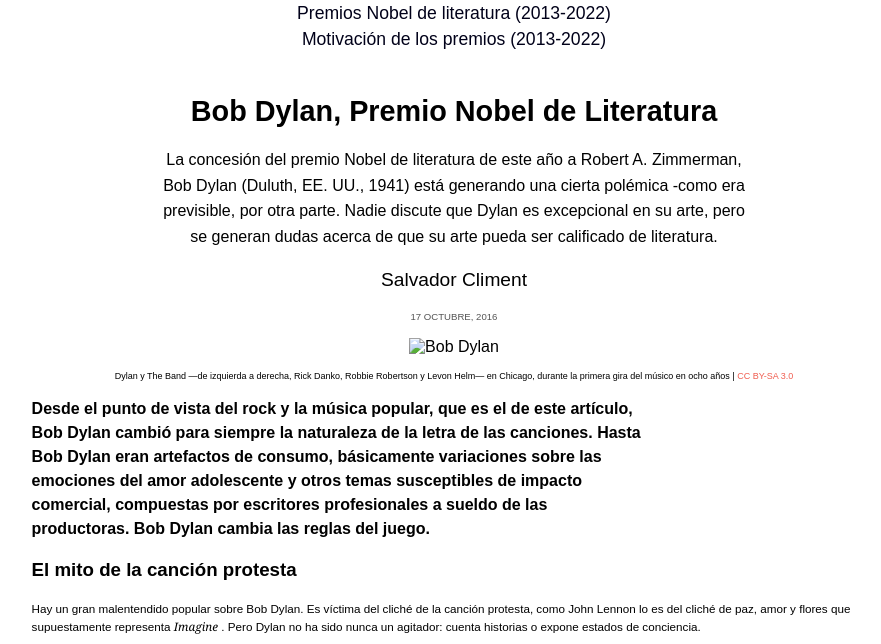
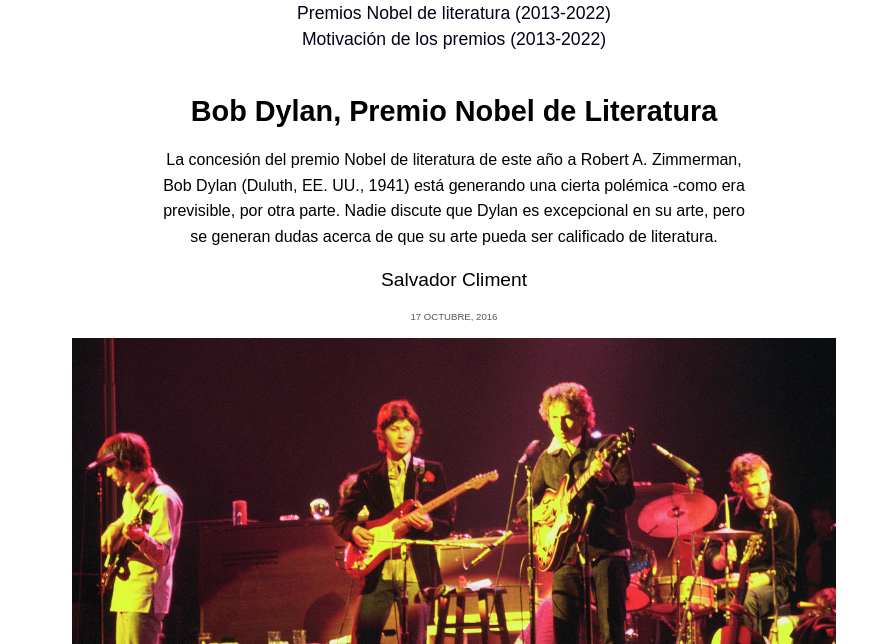
Before and after one commit to Luissanju/DIW-LuisSanju, a plain HTML site: page index.html in a window 1280 px wide. Shown: the part 135-779 px from the top of the page, without its empty margins (186-1067 px from the left). Drawn offline with Linux system fonts and the light colour scheme.

Commit message:
Update index.html

```diff
--- a/index.html
+++ b/index.html
@@ -24,7 +24,7 @@
         <p class="date">17 OCTUBRE, 2016</p>
         <!--Imagen de bob dylan en concierto, marcamos aspectos como el alt y figcaption que nos permite un pie de foto descriptivo-->
         <figure>
-            <img src="img/Bob-Dylan-and-The-Band-1974.jpg" alt="Bob Dylan" style="max-width: 100%; height: auto;">
+            <img src="Bob-Dylan-and-The-Band-1974.jpg" alt="Bob Dylan" style="max-width: 100%; height: auto;">
             <figcaption>Dylan y The Band —de izquierda a derecha, Rick Danko, Robbie Robertson y Levon Helm— en Chicago, durante la
                 primera gira del músico en ocho años | <a href="https://creativecommons.org/licenses/by-sa/3.0/"> CC BY-SA 3.0</a></figcaption>
         </figure>
```
